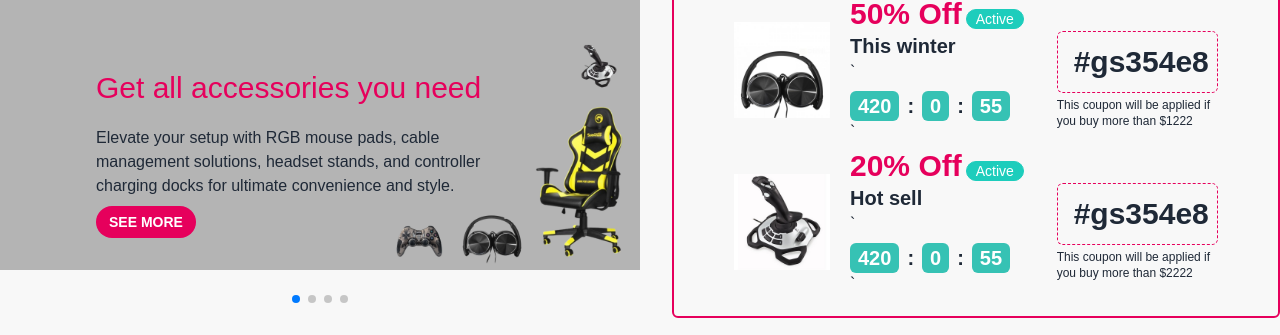
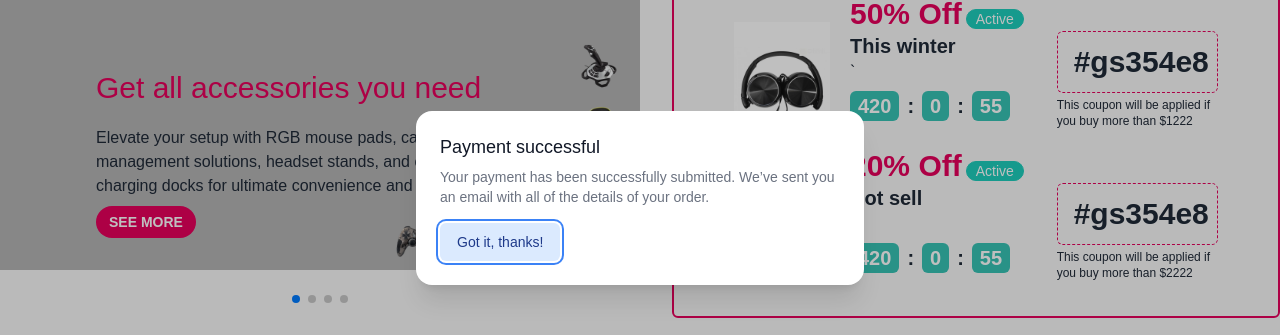
Before and after one commit to mahdimortuza/e_commerce_client, a React (Vite) app: page / in a window 1280 px wide. Shown: the part 202-537 px from the top of the page. Built offline with nearby package versions, Linux system fonts and the light colour scheme; no server answers.

Commit message:
modal added

```diff
--- /dev/null
+++ b/src/components/Modal/Modal.jsx
@@ -0,0 +1,85 @@
+import { Dialog, Transition } from "@headlessui/react";
+import { Fragment, useState } from "react";
+
+const Modal = () => {
+  let [isOpen, setIsOpen] = useState(true);
+
+  function closeModal() {
+    setIsOpen(false);
+  }
+
+  function openModal() {
+    setIsOpen(true);
+  }
+
+  return (
+    <>
+      <div className="fixed inset-0 flex items-center justify-center">
+        <button
+          type="button"
+          onClick={openModal}
+          className="rounded-md bg-black bg-opacity-20 px-4 py-2 text-sm font-medium text-white hover:bg-opacity-30 focus:outline-none focus-visible:ring-2 focus-visible:ring-white focus-visible:ring-opacity-75"
+        >
+          Open dialog
+        </button>
+      </div>
+
+      <Transition appear show={isOpen} as={Fragment}>
+        <Dialog as="div" className="relative z-10" onClose={closeModal}>
+          <Transition.Child
+            as={Fragment}
+            enter="ease-out duration-300"
+            enterFrom="opacity-0"
+            enterTo="opacity-100"
+            leave="ease-in duration-200"
+            leaveFrom="opacity-100"
+            leaveTo="opacity-0"
+          >
+            <div className="fixed inset-0 bg-black bg-opacity-25" />
+          </Transition.Child>
+
+          <div className="fixed inset-0 overflow-y-auto">
+            <div className="flex min-h-full items-center justify-center p-4 text-center">
+              <Transition.Child
+                as={Fragment}
+                enter="ease-out duration-300"
+                enterFrom="opacity-0 scale-95"
+                enterTo="opacity-100 scale-100"
+                leave="ease-in duration-200"
+                leaveFrom="opacity-100 scale-100"
+                leaveTo="opacity-0 scale-95"
+              >
+                <Dialog.Panel className="w-full max-w-md transform overflow-hidden rounded-2xl bg-white p-6 text-left align-middle shadow-xl transition-all">
+                  <Dialog.Title
+                    as="h3"
+                    className="text-lg font-medium leading-6 text-gray-900"
+                  >
+                    Payment successful
+                  </Dialog.Title>
+                  <div className="mt-2">
+                    <p className="text-sm text-gray-500">
+                      Your payment has been successfully submitted. We’ve sent
+                      you an email with all of the details of your order.
+                    </p>
+                  </div>
+
+                  <div className="mt-4">
+                    <button
+                      type="button"
+                      className="inline-flex justify-center rounded-md border border-transparent bg-blue-100 px-4 py-2 text-sm font-medium text-blue-900 hover:bg-blue-200 focus:outline-none focus-visible:ring-2 focus-visible:ring-blue-500 focus-visible:ring-offset-2"
+                      onClick={closeModal}
+                    >
+                      Got it, thanks!
+                    </button>
+                  </div>
+                </Dialog.Panel>
+              </Transition.Child>
+            </div>
+          </div>
+        </Dialog>
+      </Transition>
+    </>
+  );
+};
+
+export default Modal;
--- a/src/pages/Home/Home/Home.jsx
+++ b/src/pages/Home/Home/Home.jsx
@@ -2,6 +2,7 @@
 import MainHeader from "../../../components/MainHeader/MainHeader";
 import Header from "../Header/Header";
 import Products from "../AllProducts/Products/Products";
+import Modal from "../../../components/Modal/Modal";
 
 const Home = () => {
   return (
@@ -21,6 +22,7 @@
 
       {/* This is for loading all products in tab  */}
       <Products></Products>
+      <Modal></Modal>
     </div>
   );
 };
```
